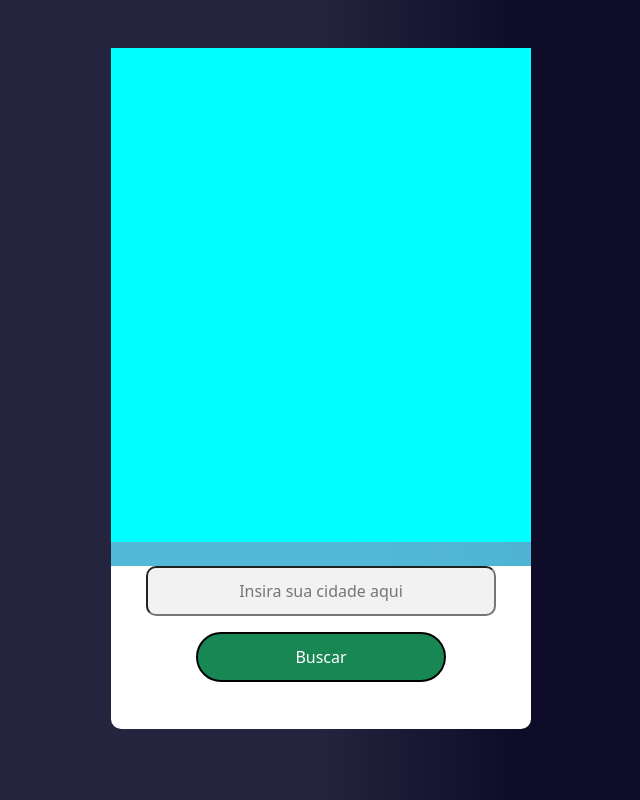
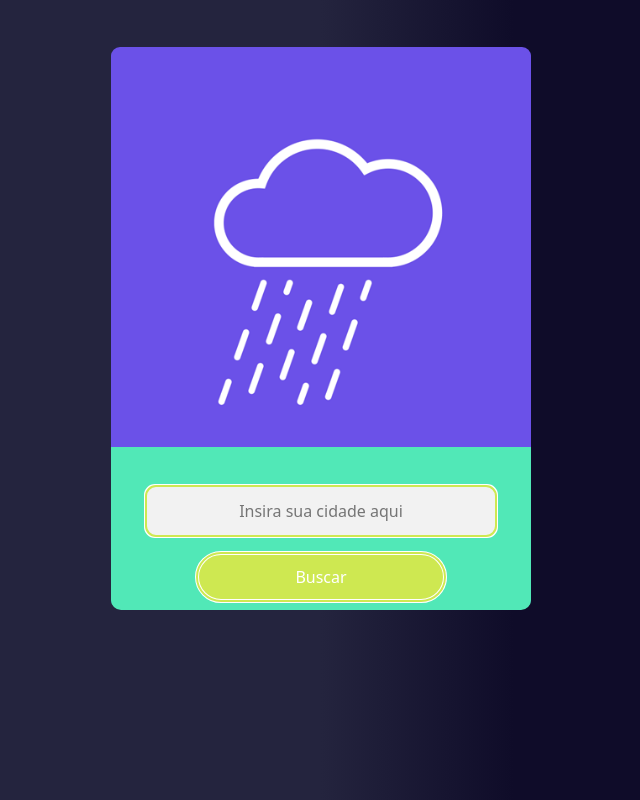
Before and after one commit to caiobarbosa881/consumo-api, a React (Create React App) app: page / in a window 1280 px wide. Shown: the whole page, without its empty margins (319-959 px from the left). Built offline with nearby package versions, Linux system fonts and the light colour scheme.

Commit message:
search animation div colors

```diff
--- a/src/App.css
+++ b/src/App.css
@@ -6,13 +6,38 @@
     border-radius: 10px;
     padding: 0px;
 }
+.initial-space{
+    border-top-left-radius: 9px;
+    border-top-right-radius: 9px;
+    height: 400px;
+    background-image: url(./assets/images/rain-animation.gif);
+    background-repeat: no-repeat;
+    background-size: cover;
+    z-index: 999;
+    position: absolute;
+    bottom:0px;
+    top:47px;
+    width: 420px;
+    transform-origin: 0% 100%;
+
+}
+.active-out{
+    animation-name: showHide;
+    animation-duration: 0.4s;
+    animation-iteration-count: 1;
+    animation-timing-function: ease-in-out;
+    animation-fill-mode: forwards;
+}
+@keyframes showHide {
+    0% {transform: scaleX(1);}
+    100% {transform: scaleX(0);}
+}
 .temperature-box{
     color: rgb(255, 255, 255);
     font-weight:500;
     border-radius: 20px;
     background-color: rgb(36, 36, 62);
     text-align: center;
-    vertical-align:middle;
     margin: auto;
     height: 250px;
     width: 300px;
@@ -23,11 +48,6 @@
 }
 .temp-text{
     font-size: 90px;
-    color: #F2F2F2;
-}
-.current-icons{
-    display: inline-block;
-    margin-right: 20px;
     color: #F2F2F2;
 }
 .main-container-active{
@@ -48,16 +68,16 @@
     padding-left: 75px;
     padding-top: 30px;
 }
+.current-icons{
+    display: inline-block;
+    margin-right: 20px;
+    color: #F2F2F2;
+}
 .yellow{
     background: -webkit-linear-gradient(180deg, rgb(245, 245, 33), rgb(194, 65, 6));
 }
 .blue{
     background: -webkit-linear-gradient(180deg, rgb(101, 172, 252), rgb(2, 90, 255));
-}
-
-.empty-space{
-    height: 494px;
-    background-color: aqua;
 }
 .weather-icons{
     height: 30px;
@@ -77,18 +97,24 @@
     margin-left:auto;
     margin-right: auto;
     text-align: center;
+    border: none;
+    outline: #CEE851 5px auto;
 }
 .search-container{
-    background-color: rgb(255, 255, 255);
+    position: absolute;
+    background-color:#51E8B7;
     height: 162.5px;
     border-bottom-left-radius: 10px;
     border-bottom-right-radius: 10px;
-    width: 100%;
-}
-.weather-container{
-    background-color: pink;
+    width: 420px;
+    top: 447px;
+    padding-top: 15px;
 }
 .search-button{
+    outline: #CEE851 5px auto;
+	border: none;
+
+    background-color: #CEE851;
     border-radius: 50px;
     border-style: solid;
     height: 50px;
--- a/src/App.js
+++ b/src/App.js
@@ -5,7 +5,8 @@ function App() {
 
   const [city, setCity] = useState('');
   const [weatherForecast, setWeatherForeCast] = useState('');
-  const [background, setBackground] = useState('mt-5 main-container')
+  const [background, setBackground] = useState('mt-5 main-container');
+  const [initialSpace, setInitialSpace] = useState('initial-space')
 
   const handleChange = (e) =>{
     setCity(e.target.value);
@@ -20,6 +21,7 @@ function App() {
     })
     .then((data) => {
       setWeatherForeCast(data);
+      setInitialSpace('initial-space active-out');
       console.log('data ===>', data);
       if(data.current.temp_c > 20){
       setBackground('mt-5 main-container row yellow');
@@ -31,53 +33,46 @@ function App() {
 
   return (
     <div className={background}>
+    <div className={initialSpace}></div>
       {weatherForecast ? (
           <div className='main-container-active'>
 
             <div className='temperature-box mt-3'>
-
               <p>{weatherForecast.location.region}</p>
                 <small className='temp-text '>
                   {weatherForecast.current.temp_c + "°c"}
                 </small>
                 <img src={weatherForecast.current.condition.icon} className='weather-condition mb-4' alt='ícone que representa o clima atual da aplicação'/>
               <p>{weatherForecast.current.condition.text}</p>
-
             </div>
 
             <div className='icons-container mt-3'>
 
               <div className='current-icons'>
                 <img src={require('./assets/images/temperaturec.png')} className='weather-icons' alt='Medidor de temperatura em graus mais conhecido como Termômetro'/>
-
                 {weatherForecast.current.temp_c + "°c"}
-
               </div>
 
               <div className='current-icons'>
                 <img src={require('./assets/images/wind.png')} className='weather-icons' alt='imagem que representa o vento se movimentando'/>
-
                 {weatherForecast.current.wind_kph + "km/h"}
-
               </div>
 
               <div className='current-icons'>
               <img src={require('./assets/images/water.png')} className='weather-icons' alt='imagem que representa o vento se movimentando'/>
-
                 {weatherForecast.current.humidity + '%'}
-
               </div>
 
             </div>
 
           </div>
-            ) : <div className='empty-space'></div>}
-
+            ) :  null}
 
       <div className='search-container'>
               <input type="text" className="weather-input d-block mt-4" onChange={handleChange} placeholder="Insira sua cidade aqui"/>
-              <button onClick={handleSearch} className="bg-success text-white search-button d-block mt-3" type="button">Buscar</button>
+              <button onClick={handleSearch} className="text-white search-button d-block mt-3" type="button">Buscar</button>
       </div>
+
     </div>
   );
 }
```
Also changed, not shown: src/assets/images/rain-animation.gif (added). Lines whose indentation alone changed are shown as unchanged.
